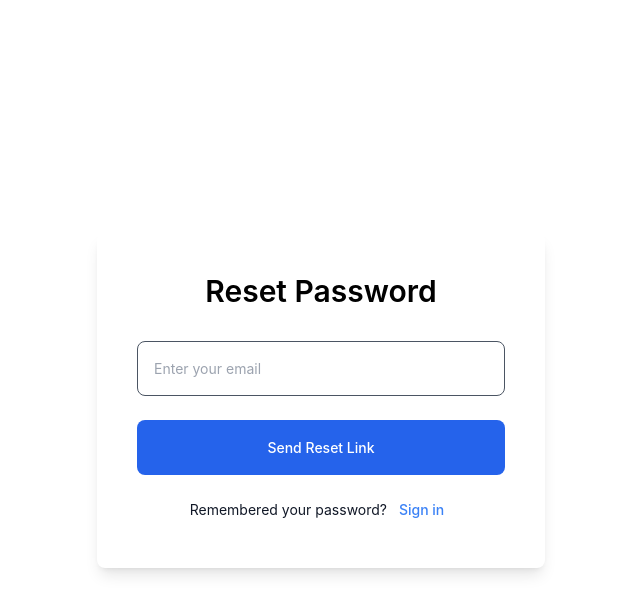
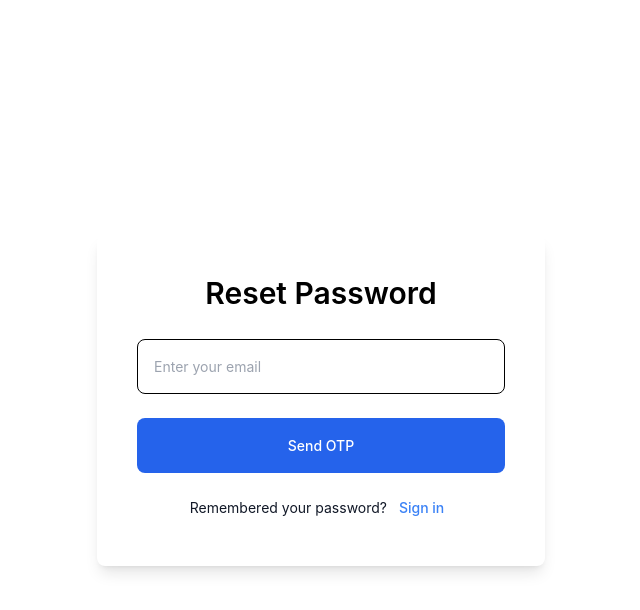
Before and after one commit to arpi-raj/to-do-List-app, a React (Vite) app in the folder frontend/: page / in a window 1280 px wide. Both pictures are taken after a click on the button "Forgot Password?". Shown: the top 610 px of the page, without its empty margins (319-959 px from the left). Built offline with nearby package versions, Linux system fonts and the light colour scheme; no server answers; what recoil-persist would draw is missing.

Commit message:
forgot password correction

```diff
--- a/frontend/src/components/Home.jsx
+++ b/frontend/src/components/Home.jsx
@@ -9,7 +9,7 @@ const Home = () => {
   return (
     <div>
       <Navbar />
-      <div className="w-screen  h-full bg-#31473A text-black flex flex-col items-center p-5">
+      <div className="w-screen  h-full #d096e4 text-black flex flex-col items-center p-5">
         <div className="flex w-full max-w-full">
           <AllTodos/>
           <AddAndTodayTodos />
--- a/frontend/src/components/Navbar.jsx
+++ b/frontend/src/components/Navbar.jsx
@@ -23,7 +23,7 @@ function Navbar() {
   }, []);
 
   return (
-    <nav className="bg-gradient-to-r bg-inherit h-20 flex justify-between items-center text-xl sticky top-0 z-50 gap-10">
+    <nav className=" bg-prime h-20 flex justify-between items-center text-xl sticky top-0 z-50 gap-10">
   <div className="ml-[5vw]">
     <Link
       to="/"
--- a/frontend/src/components/ResetPassword.jsx
+++ b/frontend/src/components/ResetPassword.jsx
@@ -1,62 +1,173 @@
 import React, { useState } from 'react';
 import axios from 'axios';
+import CryptoJS from 'crypto-js';
 
 const ResetPassword = ({ switchToSignin }) => {
   const [email, setEmail] = useState('');
-  const [message, setMessage] = useState('');
-  const [errorMessage, setErrorMessage] = useState('');
+  const [otp, setOTP] = useState('');
+  const [newPassword, setNewPassword] = useState('');
+  const [reenterPassword, setReenterPassword] = useState('');
+  const [showOTP, setShowOTP] = useState(false);
+  const [showPasswordFields, setShowPasswordFields] = useState(false);
+  const [successMessage, setSuccessMessage] = useState('');
 
   const handleEmailChange = (e) => {
     setEmail(e.target.value);
   };
 
-  const handleResetSubmit = async (e) => {
+  const handleOTPChange = (e) => {
+    setOTP(e.target.value);
+  };
+
+  const handleNewPasswordChange = (e) => {
+    setNewPassword(e.target.value);
+  };
+
+  const handleReenterPasswordChange = (e) => {
+    setReenterPassword(e.target.value);
+  };
+
+  const hashPassword = (password) => {
+    return CryptoJS.SHA256(password).toString(CryptoJS.enc.Hex);
+  };
+
+  // Submit email for OTP
+  const handleSendOTP = async (e) => {
     e.preventDefault();
     try {
+      const response = await axios.post('http://localhost:3000/user/forgot-password', {
+        email: email,
+      });
+      if (response.status === 200) {
+        setShowOTP(true);
+        console.log('OTP sent successfully');
+      }
+    } catch (error) {
+      console.error('Error sending OTP:', error);
+    }
+  };
+
+  // Verify OTP
+  const handleOTPSubmit = async (e) => {
+    e.preventDefault();
+    try {
+      const response = await axios.post('http://localhost:3000/user/verifyotp', {
+        email: email,
+        otp: otp,
+      });
+      if (response.status === 200) {
+        setShowPasswordFields(true);
+        console.log('OTP verified successfully');
+      }
+    } catch (error) {
+      console.error('Error verifying OTP:', error);
+    }
+  };
+
+  // Submit new password
+  const handleResetPasswordSubmit = async (e) => {
+    e.preventDefault();
+    if (newPassword !== reenterPassword) {
+      console.log('Passwords do not match');
+      return;
+    }
+
+    try {
+      const hashedNewPassword = hashPassword(newPassword);
       const response = await axios.post('http://localhost:3000/user/reset-password', {
         email: email,
+        otp: otp,
+        newPassword: hashedNewPassword,
       });
 
       if (response.status === 200) {
-        setMessage('Password reset link sent! Please check your email.');
-        setErrorMessage('');
-      } else {
-        setErrorMessage(response.data.msg || 'Failed to send reset link. Please try again.');
-        setMessage('');
+        setSuccessMessage('Password reset successfully! Redirecting to sign in...');
+        setTimeout(() => {
+          switchToSignin();
+        }, 2000);
       }
     } catch (error) {
-      setErrorMessage(error.response?.data?.msg || 'An error occurred. Please try again.');
-      setMessage('');
+      console.error('Error resetting password:', error);
     }
   };
 
   return (
     <div className='flex flex-col items-center bg-white p-10 rounded-lg shadow-lg w-full max-w-md'>
-      <h2 className="mb-6 text-black text-3xl font-semibold">Reset Password</h2>
-      <form onSubmit={handleResetSubmit} className="w-full flex flex-col">
+      <h2 className='mb-5 text-black text-center text-3xl font-semibold'>
+        Reset Password
+      </h2>
+
+      {/* Enter email */}
+      {!showOTP && (
+        <form onSubmit={handleSendOTP} className='w-full flex flex-col'>
           <input
             type="email"
-          name="email"
             placeholder="Enter your email"
             value={email}
             onChange={handleEmailChange}
             required
-          className="p-4 my-2 border border-gray-600 rounded-lg bg-white text-black placeholder-gray-400 focus:outline-none focus:ring-2 focus:ring-blue-500 transition-transform transform hover:scale-105"
-          aria-label="Email"
+            className="p-4 my-2 border border-black rounded-lg bg-white text-black placeholder-gray-400 focus:outline-none focus:ring-2 focus:ring-blue-500 transition-transform transform hover:scale-105"
           />
+
           <button
             type="submit"
             className="p-4 mt-4 bg-blue-600 text-white rounded-lg cursor-pointer hover:bg-blue-500 focus:outline-none focus:ring-2 focus:ring-blue-500 transition-transform transform hover:scale-105"
           >
-          Send Reset Link
+            Send OTP
           </button>
-        {message && (
-          <p className="mt-4 text-green-500 text-center">{message}</p>
+        </form>
       )}
-        {errorMessage && (
-          <p className="mt-4 text-red-500 text-center">{errorMessage}</p>
+
+      {/* Enter OTP */}
+      {showOTP && !showPasswordFields && (
+        <form onSubmit={handleOTPSubmit} className='w-full flex flex-col'>
+          <input
+            type="text"
+            placeholder="Enter OTP"
+            value={otp}
+            onChange={handleOTPChange}
+            required
+            className="p-4 my-2 border border-black rounded-lg bg-white text-black placeholder-gray-400 focus:outline-none focus:ring-2 focus:ring-blue-500 transition-transform transform hover:scale-105"
+          />
+
+          <button
+            type="submit"
+            className="p-4 mt-4 bg-blue-600 text-white rounded-lg cursor-pointer hover:bg-blue-500 focus:outline-none focus:ring-2 focus:ring-blue-500 transition-transform transform hover:scale-105"
+          >
+            Verify OTP
+          </button>
+        </form>
       )}
+
+      {/* Reset Password */}
+      {showPasswordFields && (
+        <form onSubmit={handleResetPasswordSubmit} className='w-full flex flex-col'>
+          <input
+            type="password"
+            placeholder="New Password"
+            value={newPassword}
+            onChange={handleNewPasswordChange}
+            required
+            className="p-4 my-2 border border-black rounded-lg bg-white text-black placeholder-gray-400 focus:outline-none focus:ring-2 focus:ring-blue-500 transition-transform transform hover:scale-105"
+          />
+
+          <input
+            type="password"
+            placeholder="Re-enter New Password"
+            value={reenterPassword}
+            onChange={handleReenterPasswordChange}
+            required
+            className="p-4 my-2 border border-black rounded-lg bg-white text-black placeholder-gray-400 focus:outline-none focus:ring-2 focus:ring-blue-500 transition-transform transform hover:scale-105"
+          />
+
+          <button
+            type="submit"
+            className="p-4 mt-4 bg-blue-600 text-white rounded-lg cursor-pointer hover:bg-blue-500 focus:outline-none focus:ring-2 focus:ring-blue-500 transition-transform transform hover:scale-105"
+          >
+            Reset Password
+          </button>
         </form>
+      )}
       <p className="mt-4 text-gray-900 text-center">
         Remembered your password?{' '}
         <button
@@ -66,6 +177,8 @@ const ResetPassword = ({ switchToSignin }) => {
           Sign in
         </button>
       </p>
+
+      {successMessage && <p className="mt-4 text-green-600">{successMessage}</p>}
     </div>
   );
 };
--- a/frontend/tailwind.config.js
+++ b/frontend/tailwind.config.js
@@ -11,7 +11,10 @@ export default {
 
   colors: {
     custom:'#e4e5f4',
-    acsent:'#4e54cb',
+    accent:'#4e54cb',
+    text:'#080708',
+    prime:'#9c4eb7',
+    sec:'#d096e4',
     'text': {
       50: 'var(--text-50)',
       100: 'var(--text-100)',
```
Lines whose indentation alone changed are shown as unchanged.
